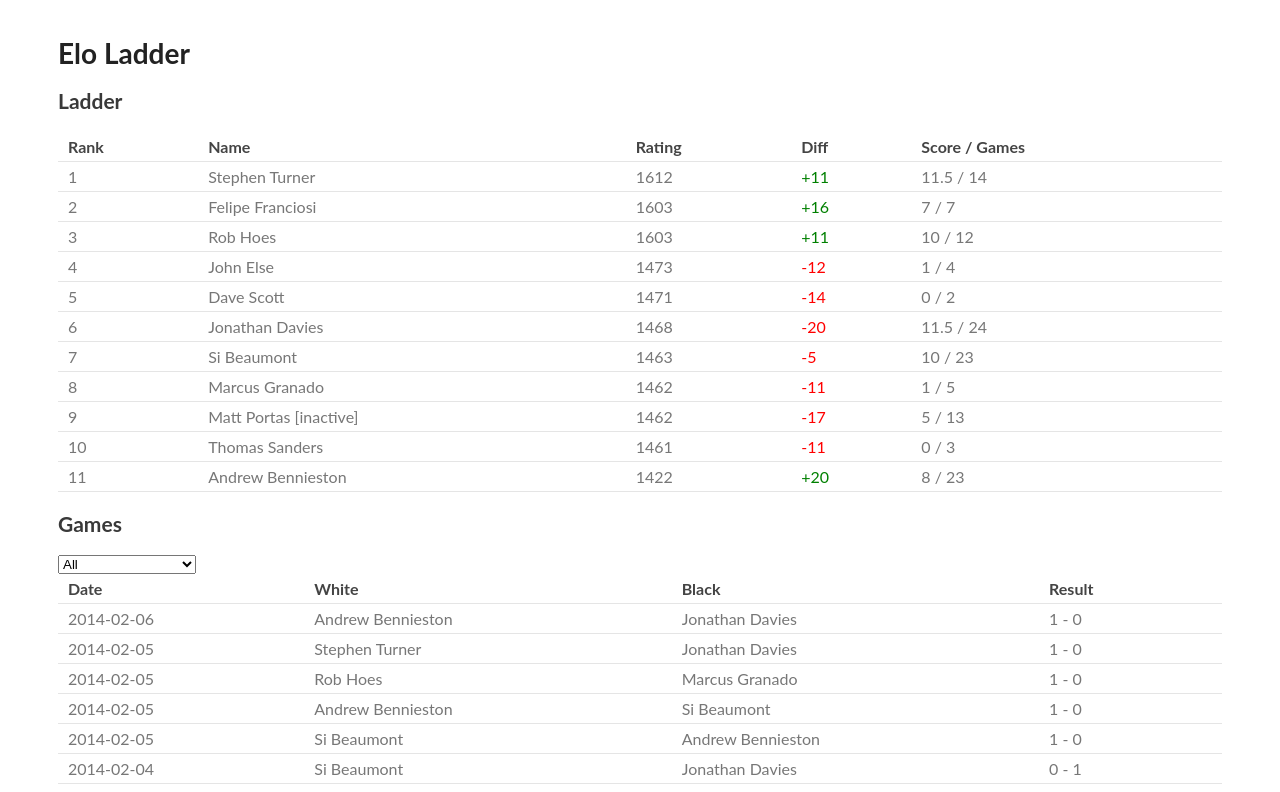
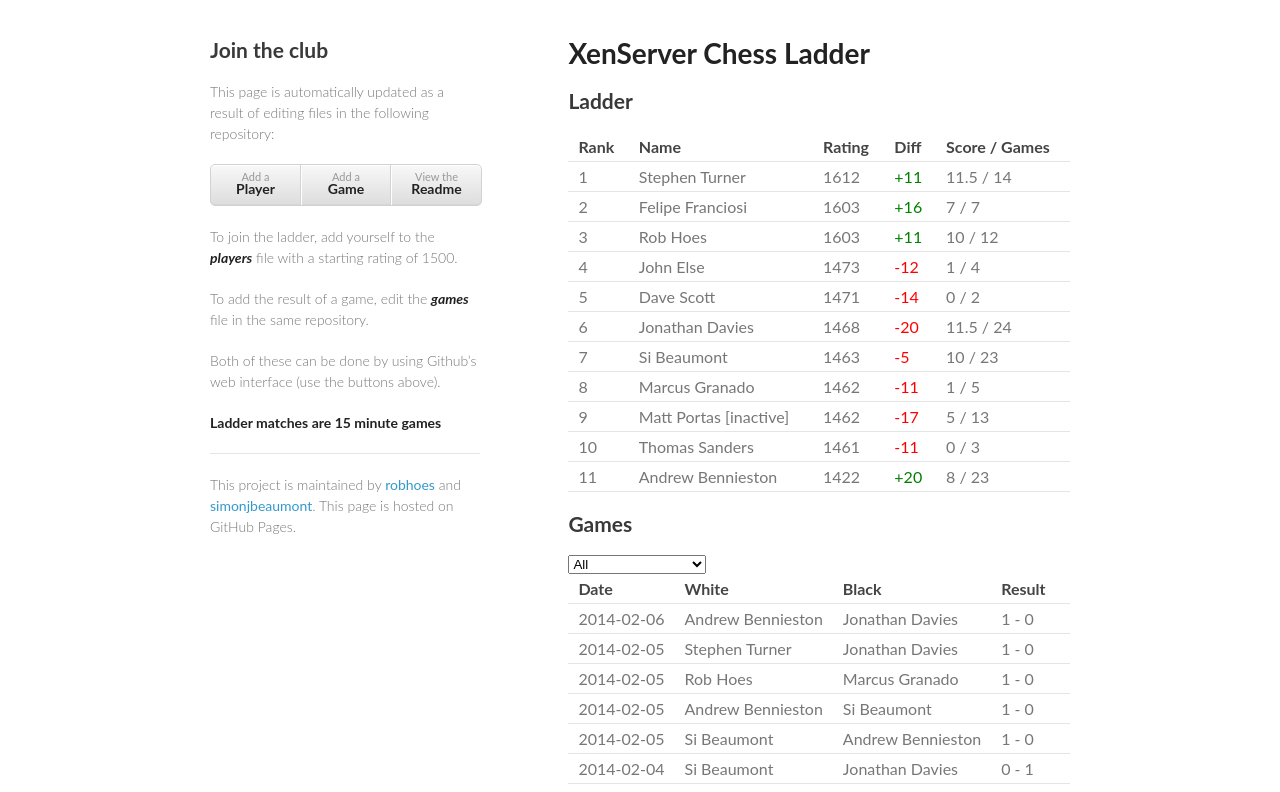
Before and after one commit to robhoes/elo-ladder, a plain HTML site: page index.html in a window 1280 px wide. Shown: the top 792 px of the page. Drawn offline with Linux system fonts and the light colour scheme.

Commit message:
Change to original layout

```diff
--- a/index.html
+++ b/index.html
@@ -6,7 +6,33 @@
 	<link rel="stylesheet" href="style.css" />
 </head>
 <body onload="build()">
-<h1>Elo Ladder</h1>
+<div class="wrapper">
+<header>
+	<h2 id="getting_involved">Join the club</h2>
+
+	<p>This page is automatically updated as a result of editing files in the following repository:</p>
+
+	<ul>
+	<li><a href="https://github.com/robhoes/elo-ladder/edit/master/players">Add a <strong>Player</strong></a></li>
+
+	<li><a href="https://github.com/robhoes/elo-ladder/edit/master/games">Add a <strong>Game</strong></a></li>
+
+	<li><a href="http://github.com/robhoes/elo-ladder">View the <strong>Readme</strong></a></li>
+	</ul>
+
+	<p>To join the ladder, add yourself to the <a href="https://github.com/robhoes/elo-ladder/edit/master/games"><strong><em>players</em></strong></a> file with a starting rating of 1500.</p>
+
+	<p>To add the result of a game, edit the <a href="https://github.com/robhoes/elo-ladder/edit/master/games"><strong><em>games</em></strong></a> file in the same repository.</p>
+
+	<p>Both of these can be done by using Github’s web interface (use the buttons above).</p>
+
+	<p><strong>Ladder matches are 15 minute games</strong></p>
+	<hr>
+	<p>This project is maintained by <a href="https://github.com/robhoes">robhoes</a> and <a href="https://github.com/simonjbeaumont">simonjbeaumont</a>. This page is hosted on GitHub Pages.</p>
+</header>
+
+<section>
+	<h1>XenServer Chess Ladder</h1>
 
 	<div id="ladder">
 		<h2>Ladder</h2>
@@ -15,6 +41,7 @@
 	<div id="games">
 		<h2>Games</h2>
 	</div>
-
+</section>
+</div>
 </body>
 </html>
```
Lines whose indentation alone changed are shown as unchanged.
